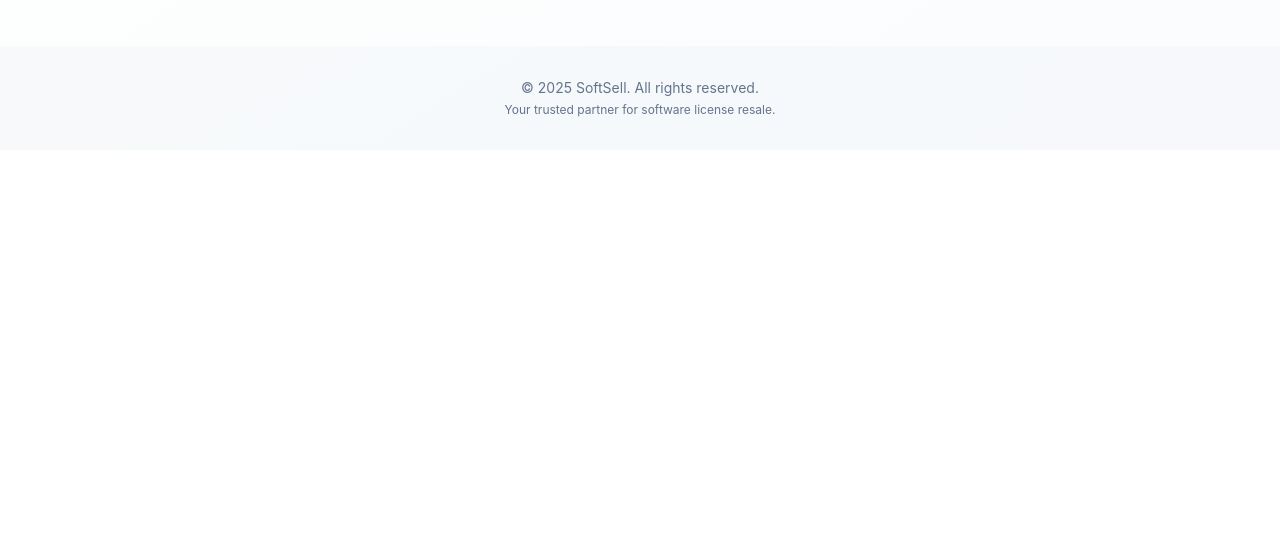
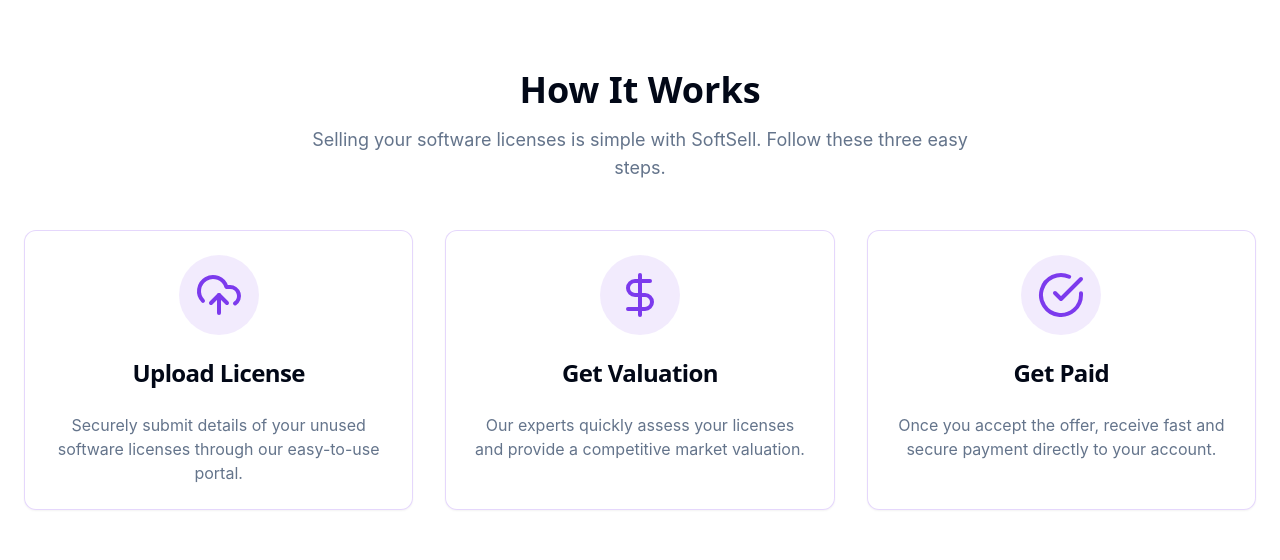
Before and after one commit to akash-madugundi/SoftSell, a React (Vite) app: page / in a window 1280 px wide. Shown: the part 650-1210 px from the top of the page. Before the commit the page ends 800 px from the top, so only its background shows below. Built offline with nearby package versions, Linux system fonts and the light colour scheme.

Commit message:
Added how it works section

```diff
--- /dev/null
+++ b/src/components/sections/HowItWorksSection.jsx
@@ -0,0 +1,95 @@
+import React from "react";
+import { motion as m } from "framer-motion";
+import { Card, CardContent, CardHeader, CardTitle } from "@/components/ui/card";
+import { UploadCloud, DollarSign, CheckCircle } from "lucide-react";
+
+const steps = [
+  {
+    icon: <UploadCloud className="h-12 w-12 text-primary" />,
+    title: "Upload License",
+    description:
+      "Securely submit details of your unused software licenses through our easy-to-use portal.",
+  },
+  {
+    icon: <DollarSign className="h-12 w-12 text-primary" />,
+    title: "Get Valuation",
+    description:
+      "Our experts quickly assess your licenses and provide a competitive market valuation.",
+  },
+  {
+    icon: <CheckCircle className="h-12 w-12 text-primary" />,
+    title: "Get Paid",
+    description:
+      "Once you accept the offer, receive fast and secure payment directly to your account.",
+  },
+];
+
+const HowItWorksSection = () => {
+  const sectionVariants = {
+    hidden: { opacity: 0 },
+    visible: {
+      opacity: 1,
+      transition: {
+        staggerChildren: 0.2,
+        delayChildren: 0.1,
+      },
+    },
+  };
+
+  const itemVariants = {
+    hidden: { opacity: 0, y: 20 },
+    visible: {
+      opacity: 1,
+      y: 0,
+      transition: { duration: 0.5, ease: "easeOut" },
+    },
+  };
+
+  return (
+    <section id="how-it-works" className="py-16 md:py-24 bg-background">
+      <div className="container mx-auto px-4 md:px-6">
+        <m.div
+          initial={{ opacity: 0, y: -20 }}
+          whileInView={{ opacity: 1, y: 0 }}
+          viewport={{ once: true, amount: 0.3 }}
+          transition={{ duration: 0.6 }}
+        >
+          <h2 className="text-3xl md:text-4xl font-bold text-center mb-4">
+            How It Works
+          </h2>
+          <p className="text-lg text-muted-foreground text-center mb-12 max-w-2xl mx-auto">
+            Selling your software licenses is simple with SoftSell. Follow these
+            three easy steps.
+          </p>
+        </m.div>
+        <m.div
+          className="grid md:grid-cols-3 gap-8"
+          variants={sectionVariants}
+          initial="hidden"
+          whileInView="visible"
+          viewport={{ once: true, amount: 0.2 }}
+        >
+          {steps.map((step, index) => (
+            <m.div key={index} variants={itemVariants}>
+              <Card className="h-full text-center transform transition-all duration-300 hover:shadow-xl hover:-translate-y-1 bg-card/50 backdrop-blur-sm border-primary/20 hover:border-primary/50">
+                <CardHeader className="items-center">
+                  <div className="p-4 bg-primary/10 rounded-full mb-4 inline-block">
+                    {step.icon}
+                  </div>
+                  <CardTitle className="text-2xl font-semibold">
+                    {step.title}
+                  </CardTitle>
+                </CardHeader>
+                <CardContent>
+                  <p className="text-muted-foreground">{step.description}</p>
+                </CardContent>
+              </Card>
+            </m.div>
+          ))}
+        </m.div>
+      </div>
+    </section>
+  );
+};
+
+export default HowItWorksSection;
--- /dev/null
+++ b/src/components/ui/card.jsx
@@ -0,0 +1,69 @@
+import React from "react";
+import { cn } from "@/lib/utils";
+
+const Card = React.forwardRef(({ className, ...props }, ref) => (
+  <div
+    ref={ref}
+    className={cn(
+      "rounded-lg border bg-card text-card-foreground shadow-sm",
+      className
+    )}
+    {...props}
+  />
+));
+Card.displayName = "Card";
+
+const CardHeader = React.forwardRef(({ className, ...props }, ref) => (
+  <div
+    ref={ref}
+    className={cn("flex flex-col space-y-1.5 p-6", className)}
+    {...props}
+  />
+));
+CardHeader.displayName = "CardHeader";
+
+const CardTitle = React.forwardRef(({ className, children, ...props }, ref) => (
+  <h3
+    ref={ref}
+    className={cn(
+      "text-2xl font-semibold leading-none tracking-tight",
+      className
+    )}
+    {...props}
+  >
+    {children}
+  </h3>
+));
+CardTitle.displayName = "CardTitle";
+
+const CardDescription = React.forwardRef(({ className, ...props }, ref) => (
+  <p
+    ref={ref}
+    className={cn("text-sm text-muted-foreground", className)}
+    {...props}
+  />
+));
+CardDescription.displayName = "CardDescription";
+
+const CardContent = React.forwardRef(({ className, ...props }, ref) => (
+  <div ref={ref} className={cn("p-6 pt-0", className)} {...props} />
+));
+CardContent.displayName = "CardContent";
+
+const CardFooter = React.forwardRef(({ className, ...props }, ref) => (
+  <div
+    ref={ref}
+    className={cn("flex items-center p-6 pt-0", className)}
+    {...props}
+  />
+));
+CardFooter.displayName = "CardFooter";
+
+export {
+  Card,
+  CardHeader,
+  CardTitle,
+  CardDescription,
+  CardContent,
+  CardFooter,
+};
--- a/src/pages/HomePage.jsx
+++ b/src/pages/HomePage.jsx
@@ -2,6 +2,7 @@
 import Header from "@/components/layout/Header";
 import Footer from "@/components/layout/Footer";
 import HeroSection from "@/components/sections/HeroSection";
+import HowItWorksSection from '@/components/sections/HowItWorksSection';
 
 const HomePage = () => {
   const contactFormRef = useRef(null);
@@ -15,6 +16,7 @@
       <Header onGetQuoteClick={handleGetQuoteClick} />
       <main className="flex-grow">
         <HeroSection onGetQuoteClick={handleGetQuoteClick} />
+        <HowItWorksSection />
       </main>
       <Footer />
     </div>
```
